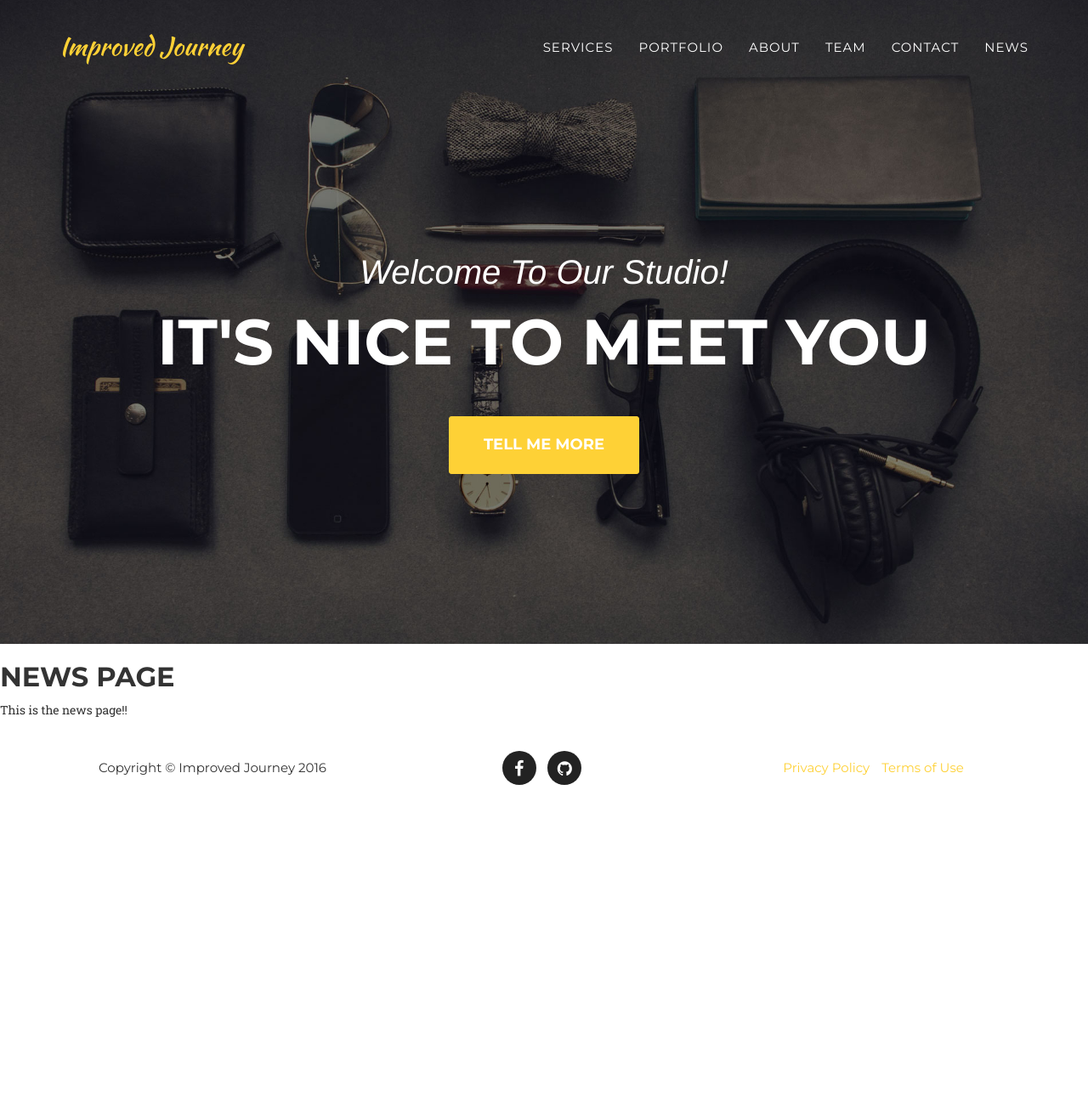
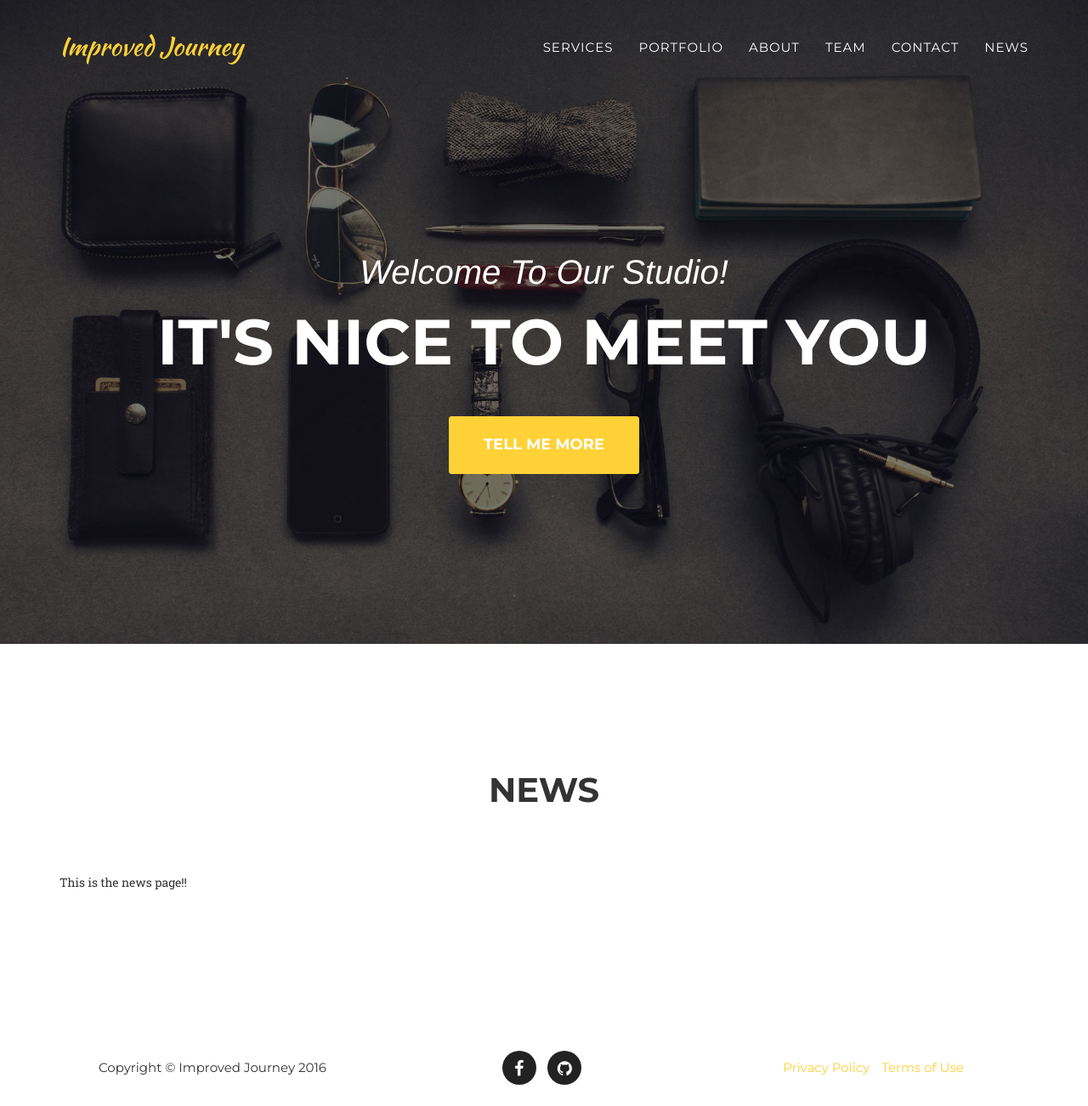
Before and after one commit to scoutscathedralevolcan/improved-journey-jekyll-test, a Jekyll site: the page built from news.md, in a window 1280 px wide and 1302 px high. Shown: the whole window at 85% size. Built offline with Jekyll 4.4.1, drawn with Linux system fonts in a browser that asks for light colours; some web fonts are replaced.

Commit message:
Add page layout

```diff
--- /dev/null
+++ b/_layouts/page.html
@@ -0,0 +1,17 @@
+---
+layout: default
+---
+
+<section id="{{ page.title }}">
+  <div class="container">
+    <div class="row">
+      <div class="col-lg-12 text-center">
+	<h2 class="section-heading">{{ page.title }}</h2>
+        <h3 class="section-subheading text-muted">{{ page.description }}</h3>
+      </div>
+    </div>
+
+    {{ content }}
+
+  </div>
+</section>
```
Also changed, not shown: news.md (+1 -3 lines).
